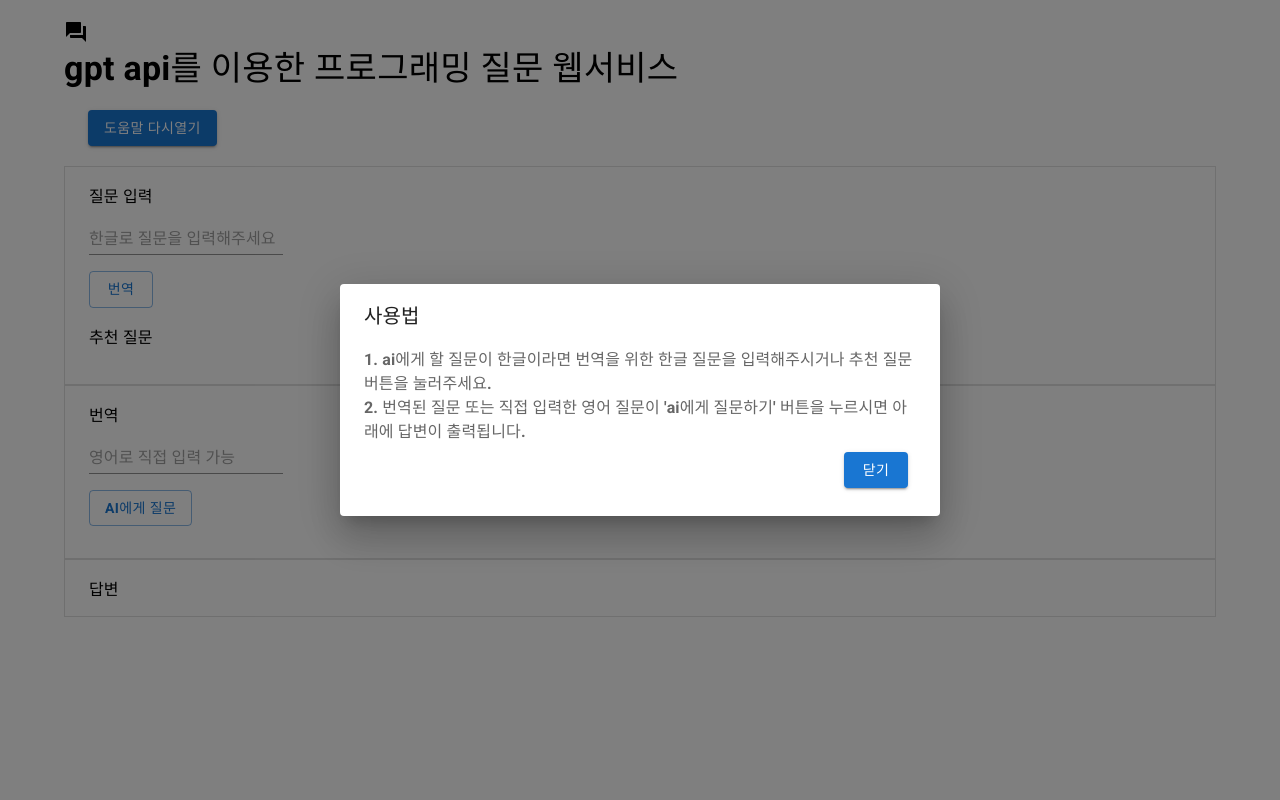
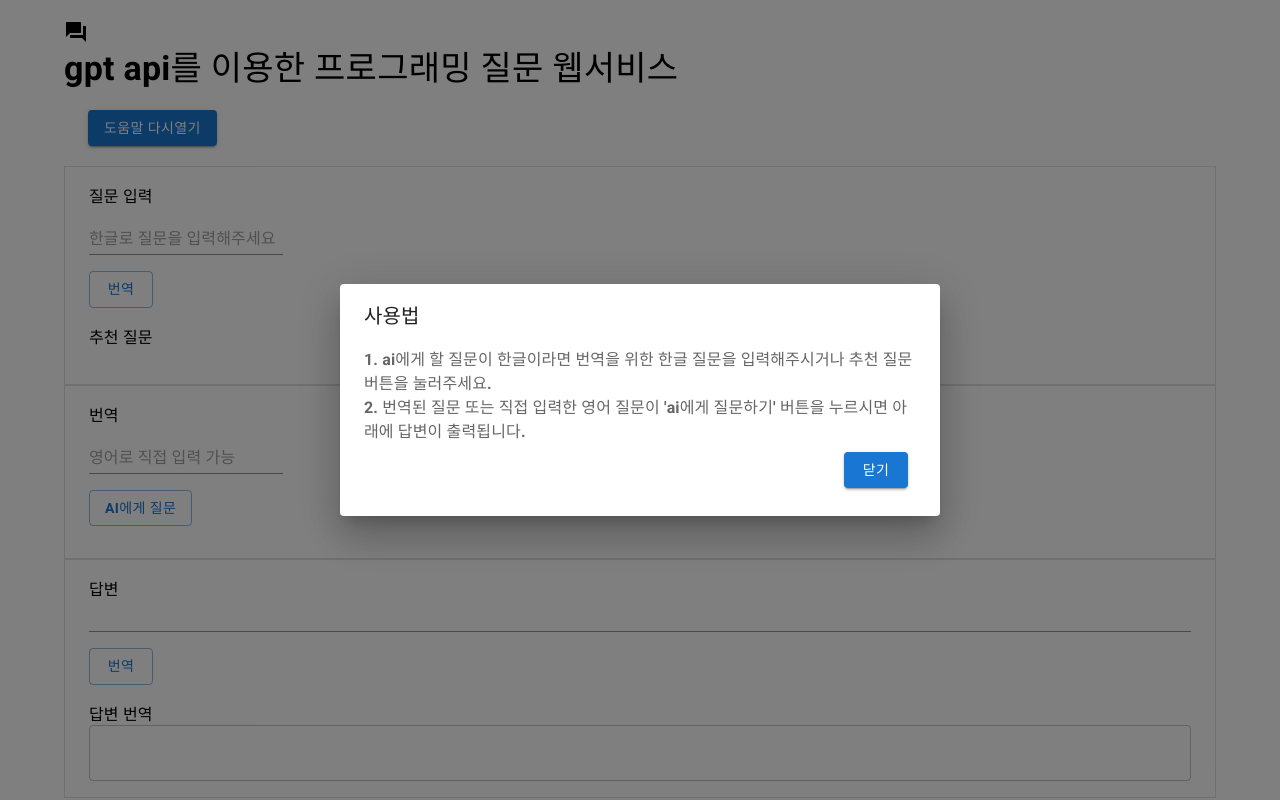
Before and after one commit to kth1017/practice_ChatGPT_1, a React (Create React App) app in the folder src/main/frontend/: page / in a window 1280 px wide. Built offline with nearby package versions, Linux system fonts and the light colour scheme; no server answers.

Commit message:
테스트 마무리

```diff
--- a/src/main/frontend/src/App.js
+++ b/src/main/frontend/src/App.js
@@ -52,7 +52,7 @@ function useModState() {
 
 const FormContext = React.createContext();
 function FormProvider({ children }) {
-      const formState = useState([null, null, null]);
+      const formState = useState([, , , ,false]);
       return <FormContext.Provider value={formState}>
              {children}
             </FormContext.Provider>;
@@ -75,9 +75,12 @@ function useFormState(putIndex) {
 
 
 function Box() {
-    console.log("box 렌더링 횟수");
+
+    const [resultA, setResultA] = useFormState(2);
+    console.log("box 렌더링");
+
     return <>
-            <FormProvider>
+
                 <Container sx={{ border: 1, padding: 2, borderColor: 'divider' }}>
                     질문 입력 <Form></Form>
                     추천 질문 <br />
@@ -88,8 +91,9 @@ function Box() {
                 </Container>
                 <Container sx={{ border: 1, padding: 2, borderColor: 'divider' }}>
                     답변 <ResultForm></ResultForm>
+                    답변 번역 <TransResultForm></TransResultForm>
                 </Container>
-            </FormProvider>
+
         </>
 }
 
@@ -98,8 +102,7 @@ function Form(props) {
     const [bindingQ, setBindingQ] = useFormState(0);
     const [transQ, setTransQ] = useFormState(1);
     const [resultA, setResultA] = useFormState(2);
-    console.log("form 렌더링 횟수");
-    console.log(bindingQ, "bingdingQ");
+    console.log("form 렌더링");
 
     return <form onSubmit={event =>{
         event.preventDefault();
@@ -130,7 +133,7 @@ function ButtonForm(props) {
     const [transQ, setTransQ] = useFormState(1);
     const [resultA, setResultA] = useFormState(2);
     const [qArr, setQArr] = useState([]);
-    console.log("buttonform 렌더링 횟수");
+    console.log("buttonform 렌더링");
 
     useEffect(() => {
         axios.get('/apiTest')
@@ -164,10 +167,12 @@ function TransForm(props) {
     const [bindingQ, setBindingQ] = useFormState(0);
     const [transQ, setTransQ] = useFormState(1);
     const [resultA, setResultA] = useFormState(2);
-    console.log("transform 렌더링 횟수");
+
+    console.log("transform 렌더링");
     return <form onSubmit={event => {
         const LocalTransQ = event.target.transQ.value;
             event.preventDefault();
+
             axios.post('/request',
                 {originQ: `${LocalTransQ}`})
                 .then(function (response) {
@@ -191,12 +196,44 @@ function ResultForm() {
     const [bindingQ, setBindingQ] = useFormState(0);
     const [transQ, setTransQ] = useFormState(1);
     const [resultA, setResultA] = useFormState(2);
-    console.log("resultform 렌더링 횟수");
-    return <div>{resultA}</div>
+    const [transA, setTransA] = useFormState(3);
+
+    console.log("resultform 렌더링");
+    return <form onSubmit={event => {
+        event.preventDefault();
+        const result = event.target.resultA.value;
+        axios.post('/request',
+                    {originQ: `${result}`})
+                  .then(function (response) {
+                    console.log(response);
+                    axios.get('/api/transQ')
+                    .then(response =>
+                        setTransA(JSON.stringify(response.data.message.result.translatedText).replace(/"/gi, "")))
+                    .catch(error => console.log(error));
+                  })
+                  .catch(function (error) {
+                    console.log(error);})
+         }
+
+  }>
+    <Input type="text" name="resultA" fullWidth multiline value={resultA||''} onChange={event =>
+         {setResultA(event.target.value);
+         }}></Input>
+    <p><Button variant="outlined" type="submit">번역</Button></p>
+  </form>
+}
+
+function TransResultForm() {
+    const [transA, setTransA] = useFormState(3);
+    return <TextField fullWidth multiline value={transA||''} onChange={event => {
+        setTransA(event.target.value)
+}}></TextField>
+
 }
 
 
 function App() {
+
   return (
         <>
 
@@ -211,7 +248,7 @@ function App() {
                         <DialButton></DialButton>
                     </ButtonGroup><br/><br/>
                 </Container>
-                <Box></Box>
+                <FormProvider><Box></Box></FormProvider>
                 </ModProvider>
             </Container>
         </>
```
Also changed, not shown: 1 other file (tests, documents, lock files or other folders).
